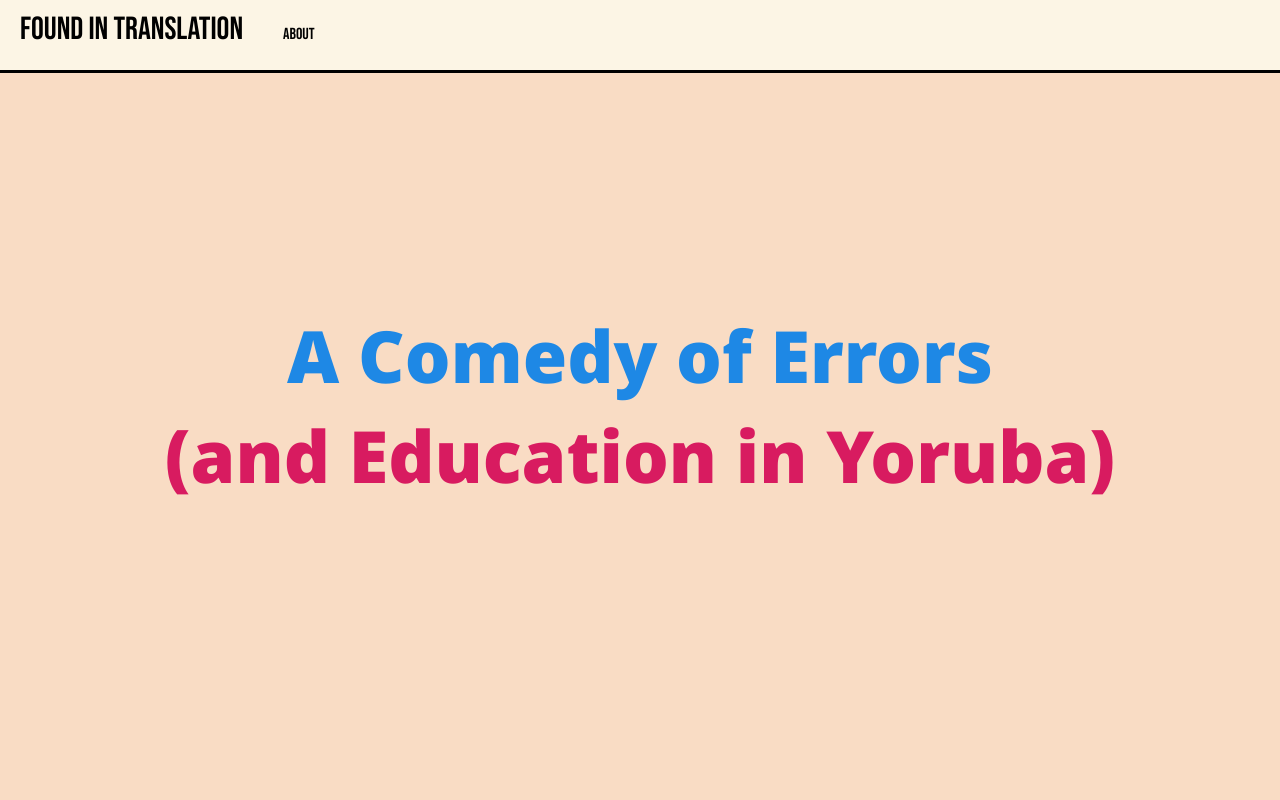
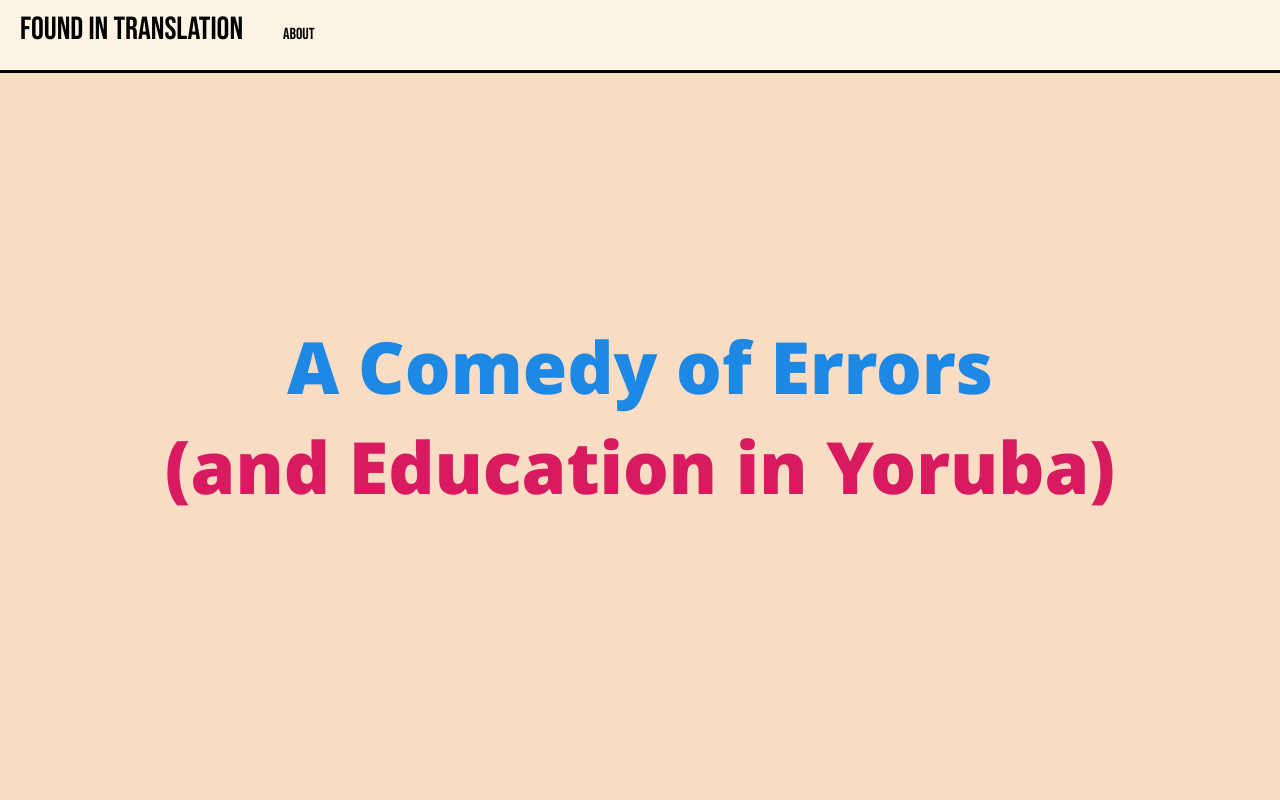
Before and after one commit to ale22arevalo/found-in-translation-podcast, a Gatsby site: page /michael in a window 1280 px wide. Shown: the top 800 px of the page. Built offline with nearby package versions, Linux system fonts and the light colour scheme; Gatsby itself is replaced by a stand-in of ours; a web font is replaced by a local one.

Commit message:
Update michael.js

```diff
--- a/src/pages/michael.js
+++ b/src/pages/michael.js
@@ -70,7 +70,7 @@ const Michael = () => {
     return (
       <main className="page-style">
         <Navbar />
-        <section className="topper" style={{padding:'5px 5px'}}>
+        <section className="topper" style={{padding:'1rem'}}>
             <h1 className="site-hero" id="topper">
               <span className="changing-word">A Comedy of Errors</span>
               <span className="static-title">(and Education in Yoruba)</span>
```
